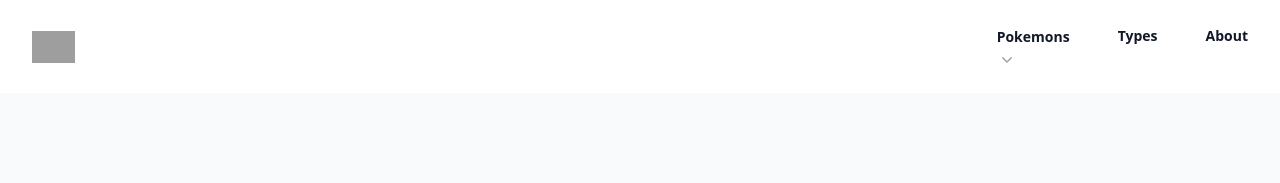
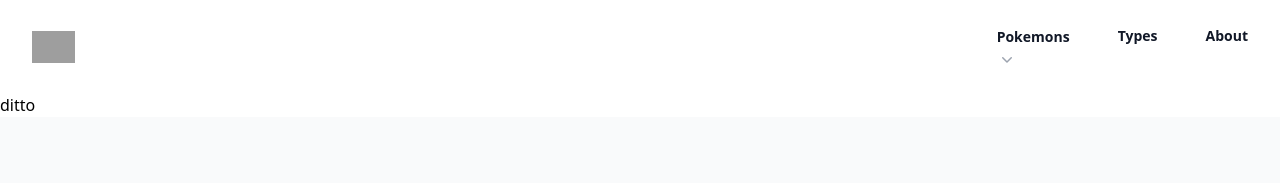
Before and after one commit to Lu-Smith/vue_tailwind_api_graphs, a Vue app: page / in a window 1280 px wide. Shown: the top 183 px of the page. Built offline with nearby package versions, Linux system fonts and the light colour scheme; grey boxes are pictures that could not be loaded.

Commit message:
Added axios to App.vue

```diff
--- a/src/App.vue
+++ b/src/App.vue
@@ -1,12 +1,27 @@
 <script setup lang="ts">
+  import { ref } from 'vue';
   import GraphGrids from './components/GraphGrids.vue';
   import Header from './components/Header.vue';
   import Footer from './components/Footer.vue';
+  import axios from "axios";
+
+  const pokemonName = ref('ditto');
+
+  const URL = `https://pokeapi.co/api/v2/pokemon/${pokemonName}`;
+
+  const getPokemon = async () => {
+    const respnse = await URL.get();
+    return respnse.data;
+  }
+
 </script>
 
 <template>
-  <Header />
-  <GraphGrids />
+  <Header :pokemonName="pokemonName" />
+  <form action="">
+    <input type="text" placeholder="Choose your pokemon" :value="pokemonName" />
+  </form>
+  <GraphGrids :pokemonName="pokemonName" />
   <Footer />
 </template>
 
```
